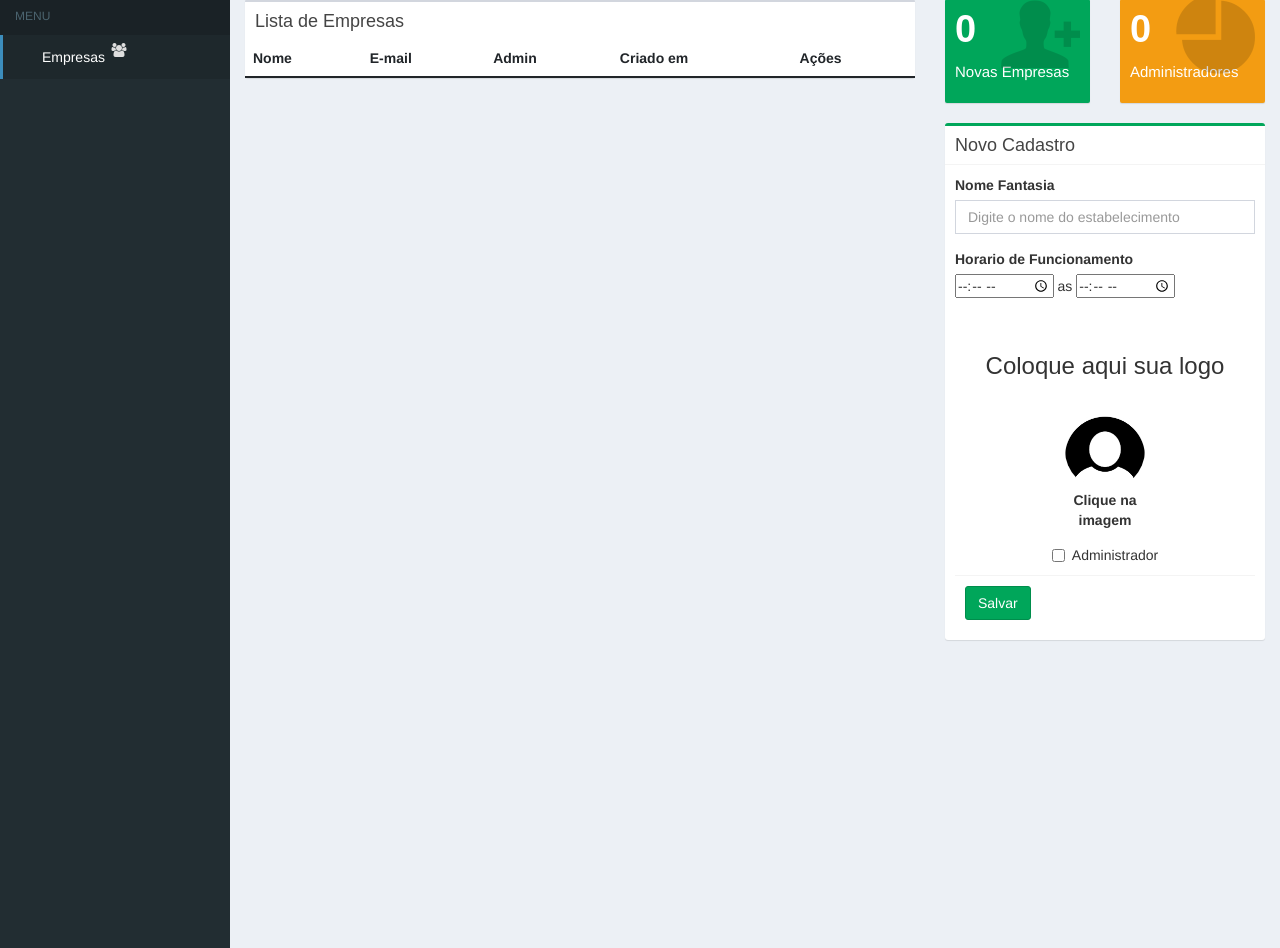
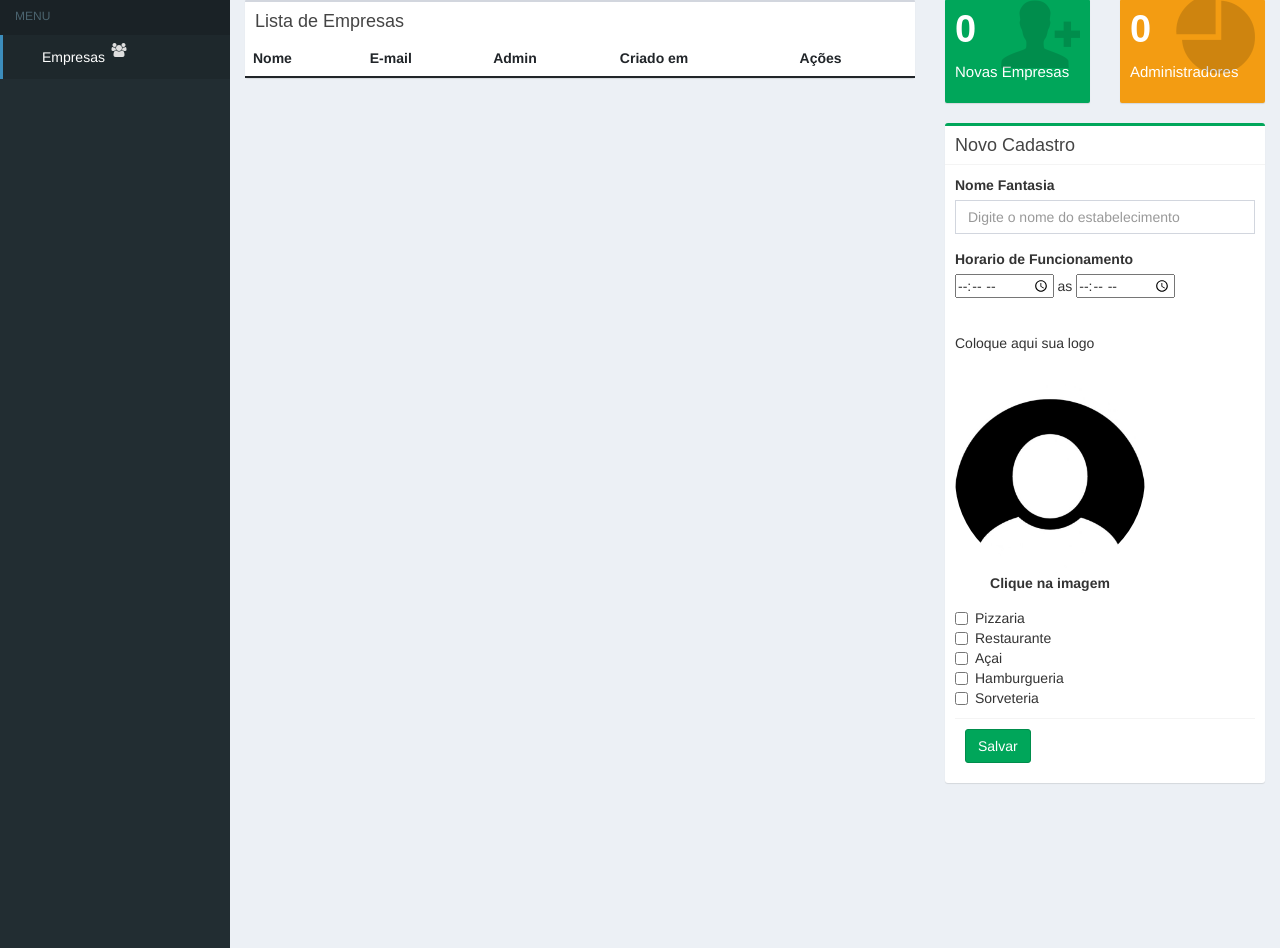
Before and after one commit to Raynder/AppGarcon, a PHP site: page /AppGarcon/painel in a window 1280 px wide. Shown: the part 117-1065 px from the top of the page. Run offline with PHP 8.4, Linux system fonts and the light colour scheme; lists and menus that the app fills with data are empty; some libraries are stand-ins or nearby versions; some web fonts are replaced.

Commit message:
preparando inserção de empresas no DB

```diff
--- a/App/Controllers/Painel.php
+++ b/App/Controllers/Painel.php
@@ -10,6 +10,8 @@
         if(isset($_POST['nome']) && isset($_POST['hr_inicio']) && isset($_POST['hr_fim']) && isset($_POST['image'])){
             $imageTemp = explode(URL,$_POST['image'])[1];
             $image = "img/logos/logo_".$_POST['nome'].".png";
+
+            //
             if(rename($imageTemp, $image)){
                 exit(json_encode('resp:Empresa cadastrada com sucesso!'));
             }
--- a/App/Views/painel/inicio.php
+++ b/App/Views/painel/inicio.php
@@ -242,14 +242,14 @@
                 </div>
 
 
-                <div class="" align="center">
+                <div class="">
                   <br />
-                  <h3 align="center">Coloque aqui sua logo</h3>
+                  <p>Coloque aqui sua logo</p>
                   <br />
                   <div class="row">
-                      <div class="col-md-4">&nbsp;</div>
-                      <div class="col-md-4">
-                          <div class="image_area">
+                      <!-- <div class="col-md-4">&nbsp;</div> -->
+                      <div class="col-md-8">
+                          <div align="center" class="image_area">
                               <form method="post">
                                   <label for="upload_image">
                                       <img src="<?=URL?>img/user.jpg" id="uploaded_image" class="img-responsive img-circle" />
@@ -293,8 +293,25 @@
 
 
                 <div class="checkbox">
+                  <style>
+                    .checkbox label{
+                      width: 100%;
+                    }
+                  </style>
                   <label>
-                    <input type="checkbox" name="admin"> Administrador
+                    <input type="checkbox" name="pizzaria"> Pizzaria
+                  </label>
+                  <label>
+                    <input type="checkbox" name="restaurante"> Restaurante
+                  </label>
+                  <label>
+                    <input type="checkbox" name="acai"> Açai
+                  </label>
+                  <label>
+                    <input type="checkbox" name="hamburgeria"> Hamburgueria
+                  </label>
+                  <label>
+                    <input type="checkbox" name="sorveteria"> Sorveteria
                   </label>
                 </div>
               </div>
--- a/public/dist/js/js.js
+++ b/public/dist/js/js.js
@@ -120,14 +120,22 @@ $(document).ready(function() {
 //Fim do script de crop
 
 function cadastrar_empresa() {
+    categoria = ''
+
     nome = document.getElementById('nome').value
     hr_inicio = document.getElementById('hr_inicio').value
     hr_fim = document.getElementById('hr_fim').value
     image = document.getElementById('uploaded_image').src
+
+    checks = document.querySelectorAll('input[type="checkbox"]')
+    for (i = 0; i < length(checks); i++) {
+        if (checks[i].checked) categoria += checks[i].name + ','
+    }
+
     $.ajax({
             url: "painel/cadastrar",
             type: 'post',
-            data: { nome: nome, hr_inicio: hr_inicio, hr_fim: hr_fim, image: image },
+            data: { nome: nome, hr_inicio: hr_inicio, hr_fim: hr_fim, image: image, categoria: categoria },
             // beforeSend: function() {
             //     alert('enviando....')
             // }
```
Also changed, not shown: 1 other file.
